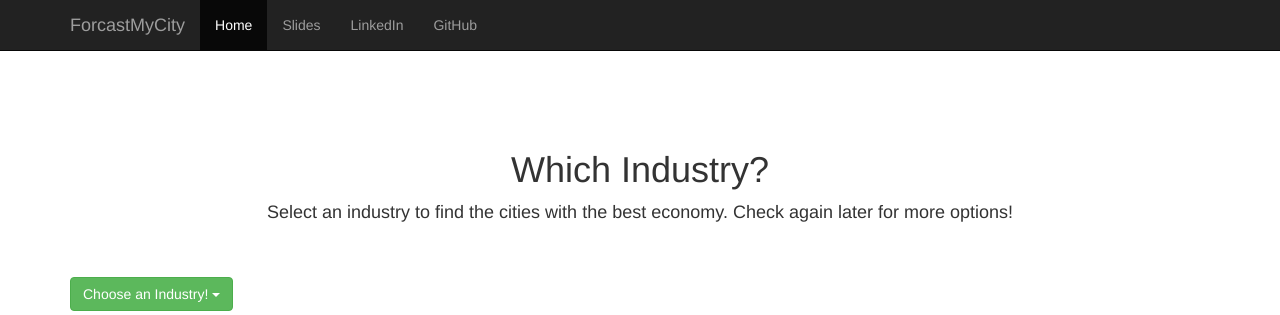
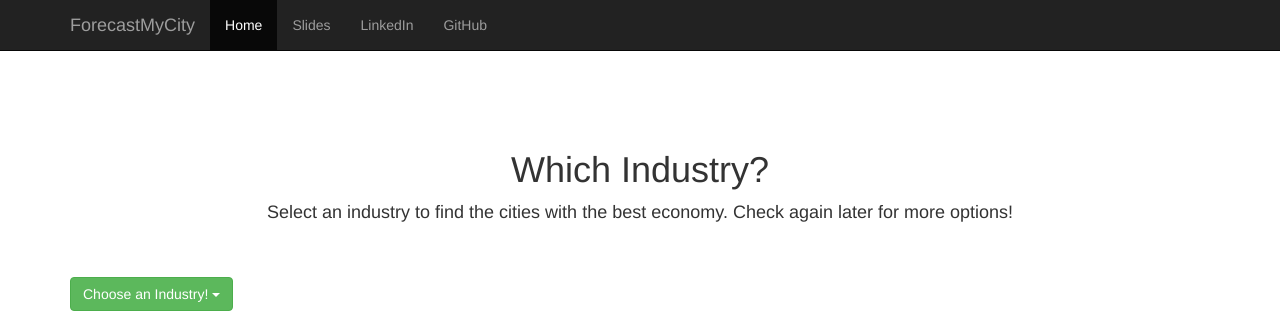
Before and after one commit to danjump/forecastmycity, a Flask app: page / in a window 1280 px wide. Shown: the top 315 px of the page. Run offline with Flask 2, Linux system fonts and the light colour scheme; some libraries are stand-ins or nearby versions.

Commit message:
fixed minor typo

```diff
--- a/web_app/app/templates/input.html
+++ b/web_app/app/templates/input.html
@@ -39,7 +39,7 @@
             <span class="icon-bar"></span>
             <span class="icon-bar"></span>
           </button>
-          <a class="navbar-brand" href="/">ForcastMyCity</a>
+          <a class="navbar-brand" href="/">ForecastMyCity</a>
         </div>
         <div id="navbar" class="collapse navbar-collapse">
           <ul class="nav navbar-nav">
--- a/web_app/app/templates/output.html
+++ b/web_app/app/templates/output.html
@@ -42,7 +42,7 @@
                 <span class="icon-bar"></span>
                 <span class="icon-bar"></span>
             </button>
-          <a class="navbar-brand" href="/">ForcastMyCity</a>
+          <a class="navbar-brand" href="/">ForecastMyCity</a>
         </div>
         <div id="navbar" class="collapse navbar-collapse">
           <ul class="nav navbar-nav">
```
